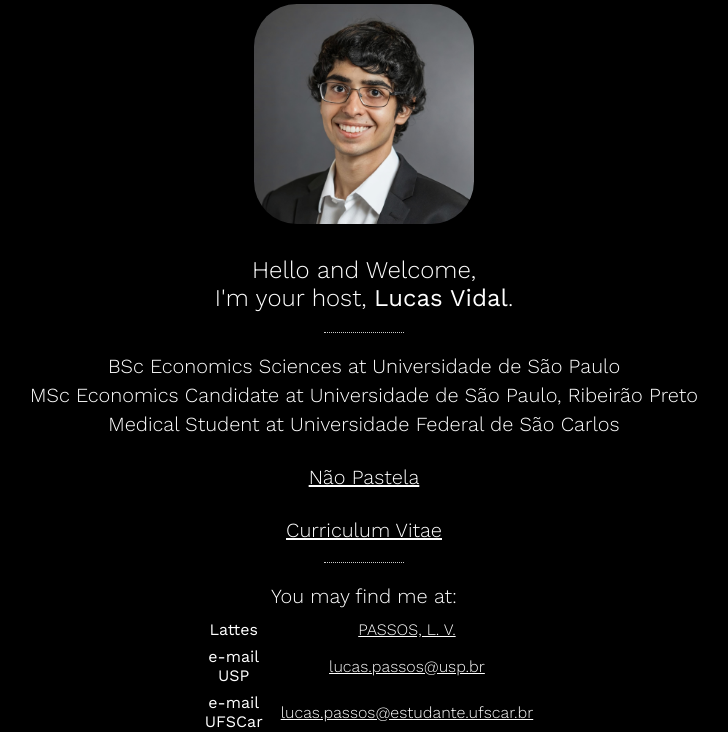
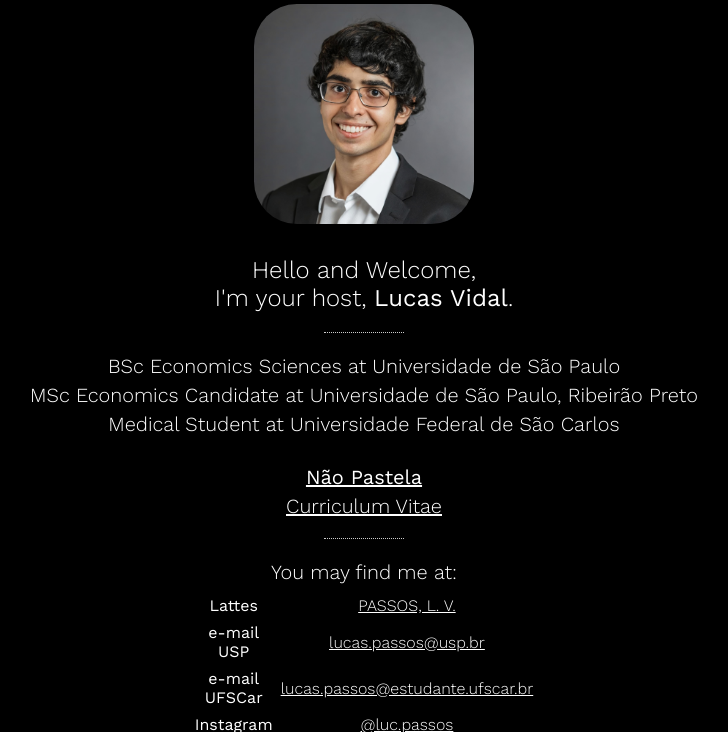
Before and after one commit to lucguara/lucguara.github.io, a plain HTML site: page index.html in a window 1280 px wide. Shown: the part 93-825 px from the top of the page, without its empty margins (276-1004 px from the left). Drawn offline with Linux system fonts and the light colour scheme; files whose address does not match are found by name.

Commit message:
Update index.html

```diff
--- a/index.html
+++ b/index.html
@@ -22,8 +22,7 @@ I&#39;m your host, <quatrocentos>Lucas Vidal</quatrocentos>.</p>
 <p>Medical Student at Universidade Federal de São Carlos</p>
 &nbsp;
 
-<p><a href="pastel.html" target="_self">Não Pastela</a><br />
-<br/>
+<p><bold><quatrocentos><a href="pastel.html" target="_self">Não Pastela</a></quatrocentos></bold><br/></p>
 
 
 <p><a href="#" onclick="return false;" target="_self" target="_self">Curriculum Vitae</a><br />
```
